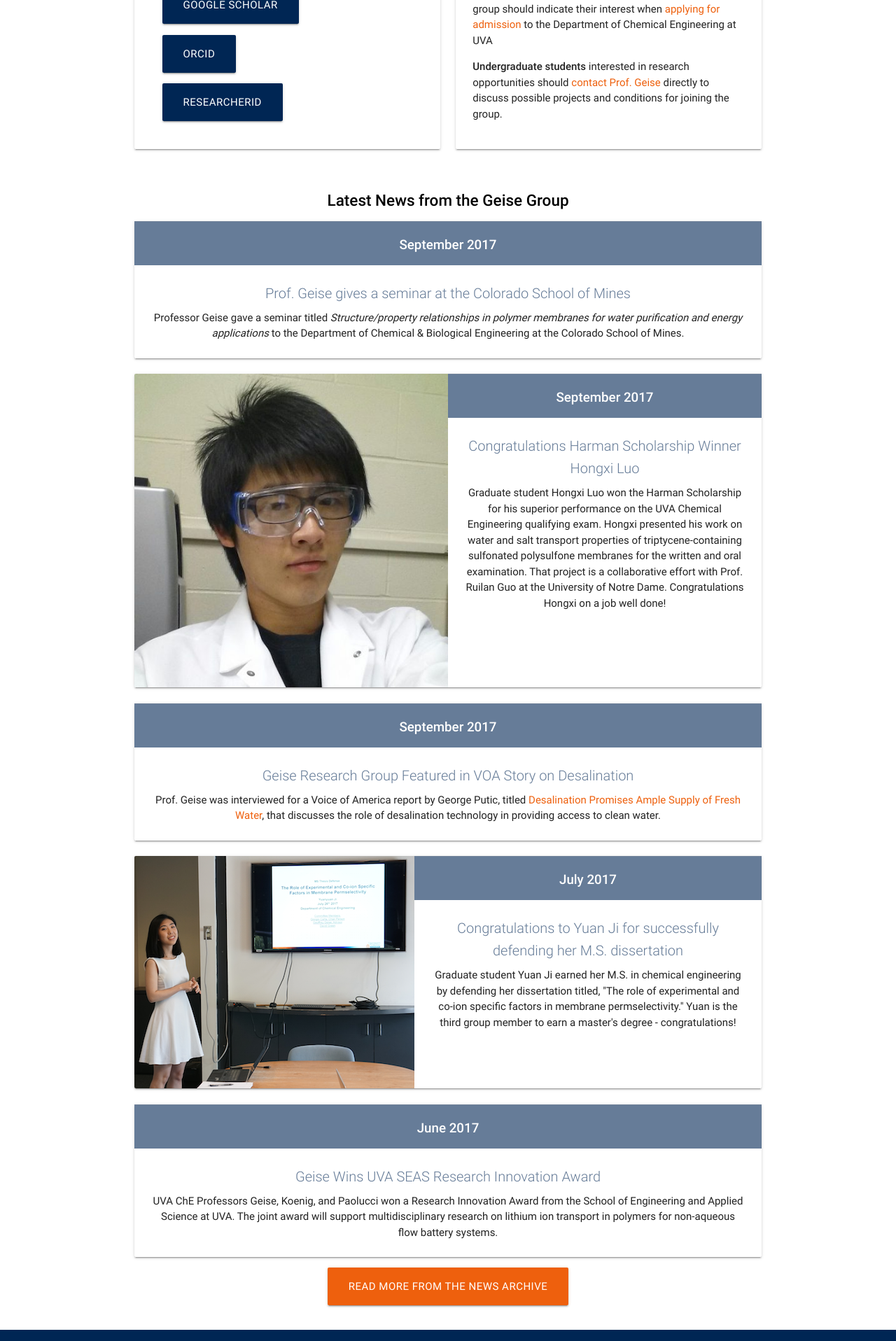
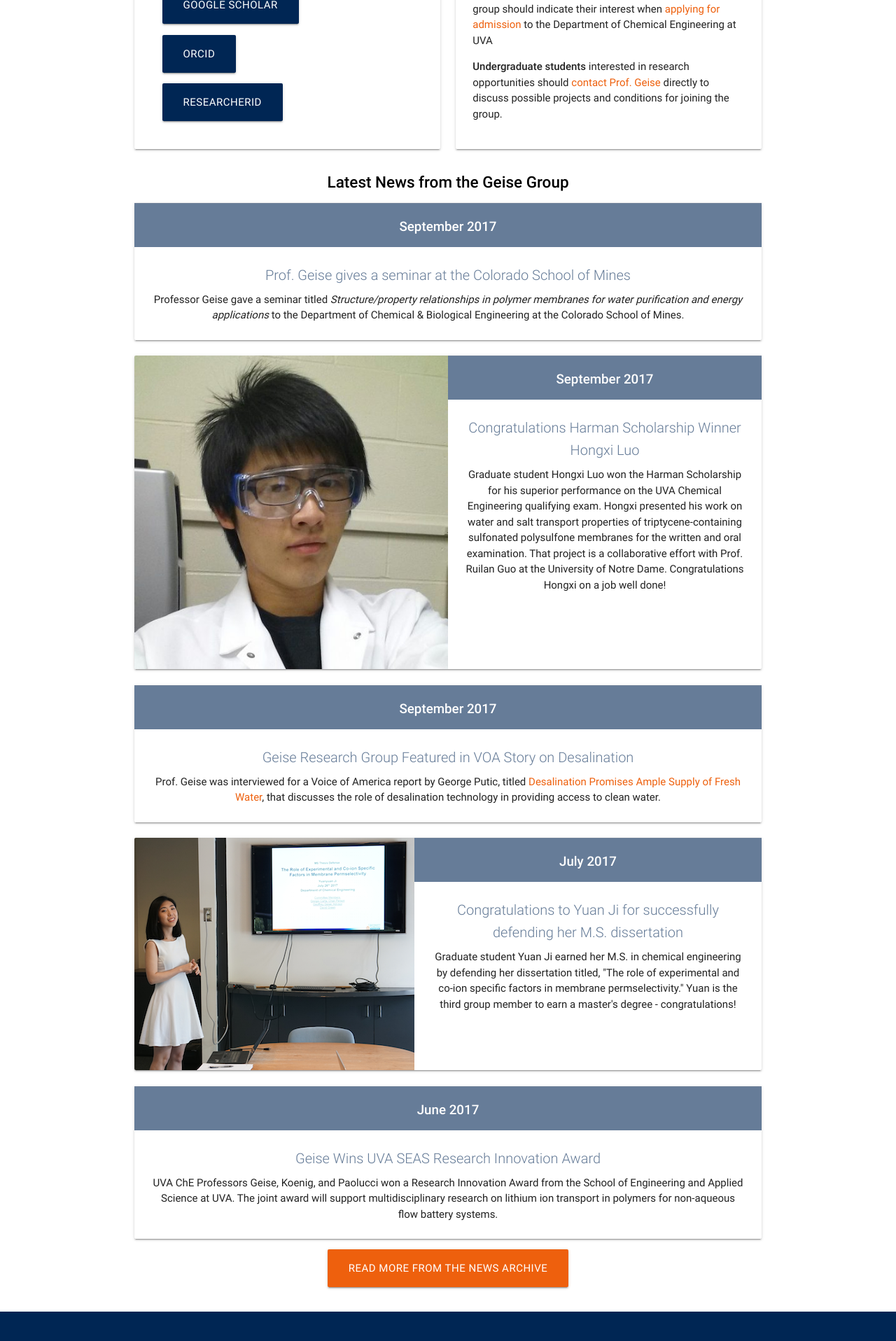
Before and after one commit to geisegroup/geisegroup.github.io, a Jekyll site: the page built from index.md, in a window 1280 px wide. Shown: the part 2075-3991 px from the top of the page at 70% size. Built offline with Jekyll 4.4.1, drawn with Linux system fonts in a browser that asks for light colours; nearby versions of some CDN libraries.

Commit message:
mobile edits

```diff
--- a/_css/sass/geiseComponents/_facilities.scss
+++ b/_css/sass/geiseComponents/_facilities.scss
@@ -5,5 +5,6 @@
 
 	.active i {
 		transform: rotate(90deg);
+		transform-origin: center;
 	}
 }
--- a/_css/sass/geiseComponents/_footer.scss
+++ b/_css/sass/geiseComponents/_footer.scss
@@ -2,7 +2,7 @@ footer.page-footer {
 	background-color: $uva-blue;
 
 	img {
-		max-width: 400px;
+		max-width: 100%;
 
 		@media #{$medium-and-down} {
 			display: block;
--- a/_css/sass/geiseComponents/_global.scss
+++ b/_css/sass/geiseComponents/_global.scss
@@ -32,6 +32,7 @@ h2 {
 	font-size: 1.5rem;
 	font-weight: 500;
 	color: $uva-lt-blue;
+	margin: 10% 1% 1%;
 }
 
 h3 {
--- a/_includes/footer.html
+++ b/_includes/footer.html
@@ -28,7 +28,7 @@
 			</div>
 			<div class="footerSEASLogo col l6 m12 s12">
 				<a href="https://engineering.virginia.edu/" title="SEAS at U.Va.">
-					<img src="{{ "/assets/images/che_logo.png" | absolute_url }}" alt="uva chemical engineering school logo"/>
+					<img src="{{ "/assets/images/che_logo.png" | absolute_url }}" alt="uva chemical engineering school logo" class="responsive-img"/>
 				</a>
 			</div>
 		</div>
--- a/_includes/head.html
+++ b/_includes/head.html
@@ -1,7 +1,7 @@
 <head>
   <meta charset="utf-8">
   <meta http-equiv="X-UA-Compatible" content="IE=edge">
-  <meta name="viewport" content="width=device-width, initial-scale=1.0">
+  <meta name="viewport" content="width=device-width, initial-scale=1.0, maximum-scale=1">
 
   <title>{% if page.title %}{{ page.title | escape }}{% else %}{{ site.title | escape }}{% endif %}</title>
   <meta name="description" content="{{ page.excerpt | default: site.description | strip_html | normalize_whitespace | truncate: 160 | escape }}">
--- a/_layouts/contact.html
+++ b/_layouts/contact.html
@@ -10,7 +10,6 @@ layout: default
 
 		<div class="col l4 m6 s12">
 			<h2>Contact Geise Group</h2>
-			<div class="divider"></div>
 			<p>
 				<a href="https://engineering.virginia.edu/departments/chemical-engineering" target="_blank" title="UVA Department of Chemical Engineering">Department of Chemical Engineering</a><br />
 				102 Engineers' Way<br />
@@ -24,14 +23,12 @@ layout: default
 
 		<div class="col l4 m6 s12">
 			<h2>On Grounds at UVA</h2>
-			<div class="divider"></div>
 			<p>Our laboratory is located on the 3rd floor of the Chemical Engineering Building at the University of Virginia.</p>
 			<p>Professor Geise's office is located on the 2nd floor of the Chemical Engineering Building.</p>
 		</div>
 
 		<div class="col l4 m6 s12">
 			<h2>Visitor Parking</h2>
-			<div class="divider"></div>
 			<p>Public parking is available at the Central Grounds Parking Garage. The Chemical Engineering Building is a 5 &mdash; 10 minute walk from the parking garage.</p>
 
 			<p><a href="http://www.virginia.edu/parking/facilities/central.html" target="_blank" title="Central Grounds Parking Garage">Central Grounds Parking Garage</a><br />
```
Also changed, not shown: _css/sass/geiseComponents/_home.scss (+2 -7 lines), assets/all.css.
